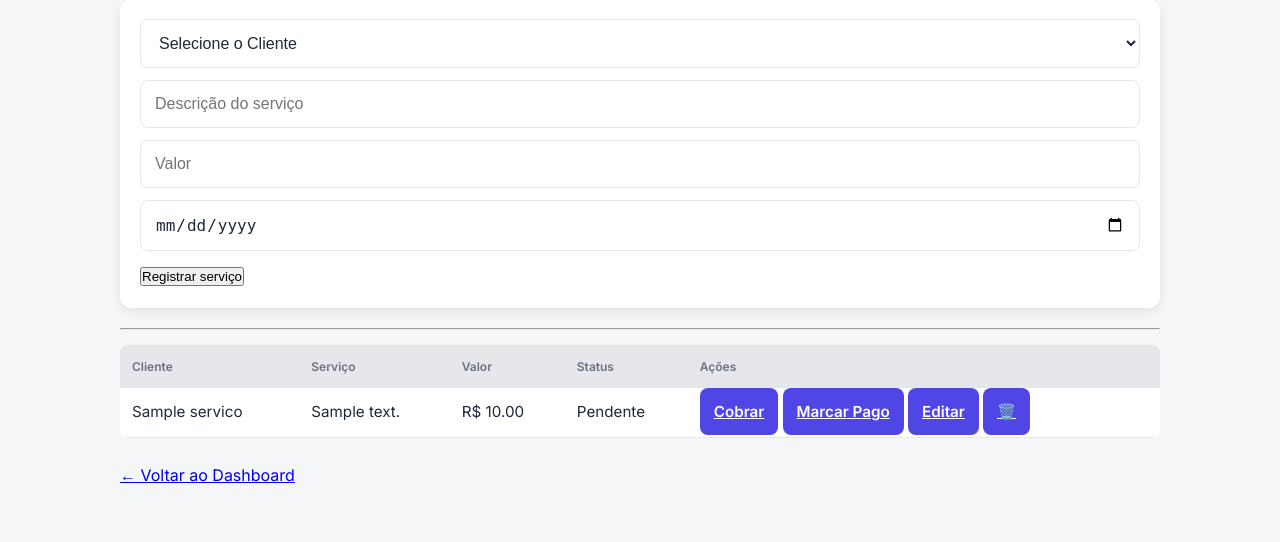
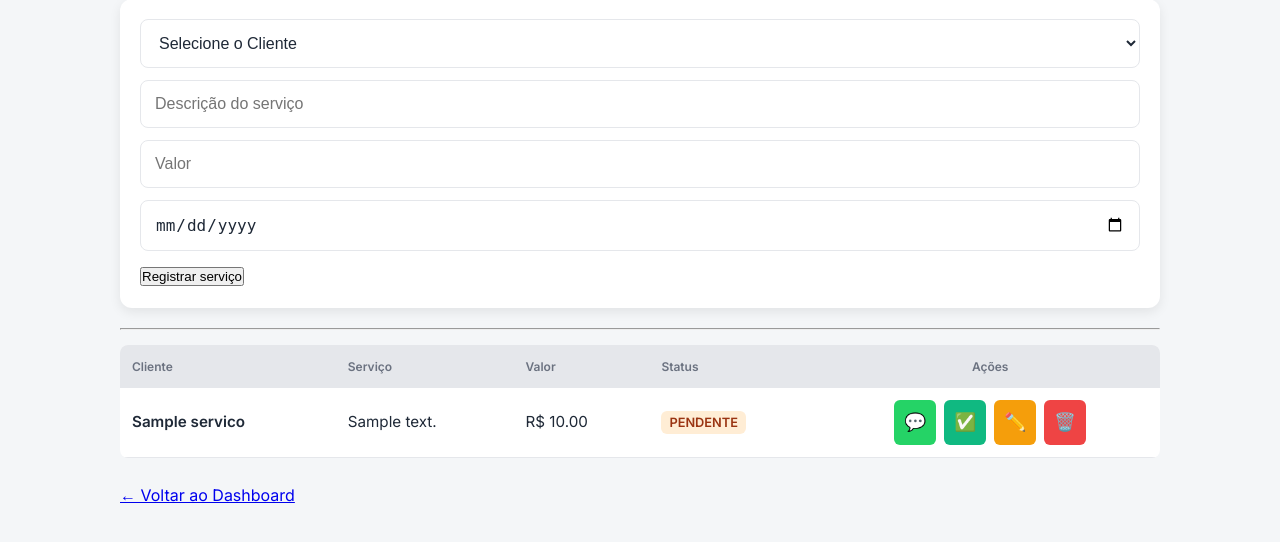
Before and after one commit to euefrai/autono-plus, a Flask app: page /servicos in a window 1280 px wide. Shown: the part 114-656 px from the top of the page. Run offline with Flask 3, Linux system fonts and the light colour scheme; a user stored in the database is signed in; a database or web service that is not in the repository returns one stand-in record (values such as "Sample title"); some libraries are stand-ins or nearby versions.

Commit message:
tudo certo

```diff
--- a/static/css/style.css
+++ b/static/css/style.css
@@ -220,3 +220,64 @@ input, select {
         text-align: center;
     }
 }
+
+/* Celulas de Ações */
+.actions-cell {
+    text-align: center;
+    min-width: 140px; /* Garante espaço para os 4 botões */
+}
+
+.btn-group-mobile {
+    display: flex;
+    gap: 8px;
+    justify-content: center;
+}
+
+/* Botões pequenos para celular */
+.btn-sm {
+    padding: 8px 10px;
+    border-radius: 6px;
+    text-decoration: none;
+    font-size: 1.1rem; /* Emojis ficam melhores um pouco maiores */
+    display: flex;
+    align-items: center;
+    justify-content: center;
+    transition: transform 0.1s;
+    border: 1px solid var(--border);
+    background: var(--bg-card);
+}
+
+.btn-sm:active {
+    transform: scale(0.9);
+}
+
+/* Cores dos Badges */
+.status-badge {
+    padding: 4px 8px;
+    border-radius: 6px;
+    font-size: 0.8rem;
+    font-weight: bold;
+    text-transform: uppercase;
+}
+
+.status-badge.pendente {
+    background: #ffedd5;
+    color: #9a3412;
+}
+
+.status-badge.pago {
+    background: #dcfce7;
+    color: #166534;
+}
+
+/* Botões específicos */
+.btn-whatsapp { background-color: #25D366; color: white !important; border: none; }
+.btn-success { background-color: #10b981; color: white !important; border: none; }
+.btn-edit { background-color: #f59e0b; color: white !important; border: none; }
+.btn-delete { background-color: #ef4444; color: white !important; border: none; }
+
+.done-text {
+    color: var(--success);
+    font-weight: bold;
+    font-size: 0.9rem;
+}
--- a/templates/servicos.html
+++ b/templates/servicos.html
@@ -39,29 +39,31 @@
                     <th>Serviço</th>
                     <th>Valor</th>
                     <th>Status</th>
-                    <th>Ações</th>
+                    <th style="text-align: center;">Ações</th>
                 </tr>
             </thead>
             <tbody>
                 {% for s in servicos %}
                 <tr>
-                    <td>{{ s[5] }}</td>
+                    <td><strong>{{ s[5] }}</strong></td>
                     <td>{{ s[1] }}</td>
                     <td>R$ {{ "%.2f"|format(s[2]|float) }}</td>
                     <td>
                         <span class="status-badge {{ s[4] }}">
-                            {{ s[4]|capitalize }}
+                            {{ 'Pendente' if s[4] == 'pendente' else 'Pago' }}
                         </span>
                     </td>
-                    <td>
+                    <td class="actions-cell">
                         {% if s[4] == "pendente" %}
-                            <a class="btn btn-whatsapp" href="{{ url_for('servicos.cobrar_servico', id=s[0]) }}">Cobrar</a>
-                            <a class="btn btn-success" href="{{ url_for('servicos.pagar_servico', id=s[0]) }}">Marcar Pago</a>
-                            <a class="btn btn-edit" href="{{ url_for('servicos.editar_servico', id=s[0]) }}">Editar</a>
-                            <a class="btn btn-delete" href="{{ url_for('servicos.excluir_servico', id=s[0]) }}"
-                                onclick="return confirm('Excluir este serviço?')">🗑️</a>
+                            <div class="btn-group-mobile">
+                                <a class="btn-sm btn-whatsapp" title="Cobrar" href="{{ url_for('servicos.cobrar_servico', id=s[0]) }}">💬</a>
+                                <a class="btn-sm btn-success" title="Pago" href="{{ url_for('servicos.pagar_servico', id=s[0]) }}">✅</a>
+                                <a class="btn-sm btn-edit" title="Editar" href="{{ url_for('servicos.editar_servico', id=s[0]) }}">✏️</a>
+                                <a class="btn-sm btn-delete" title="Excluir" href="{{ url_for('servicos.excluir_servico', id=s[0]) }}"
+                                    onclick="return confirm('Excluir este serviço?')">🗑️</a>
+                            </div>
                         {% else %}
-                            <span class="done">✅ Concluído</span>
+                            <span class="done-text">Pago!</span>
                         {% endif %}
                     </td>
                 </tr>
```
